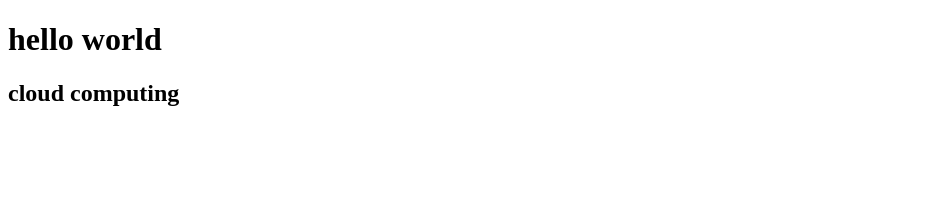
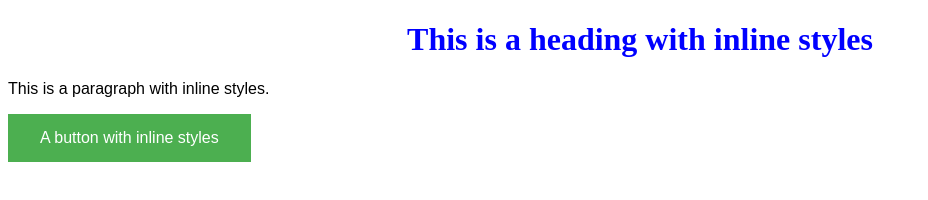
Before and after one commit to vedkamat/upload, a plain HTML site: page index.html in a window 1280 px wide. Shown: the whole page, without its empty margins (0-928 px from the left). Drawn offline with Linux system fonts and the light colour scheme.

Commit message:
Add files via upload

```diff
--- a/index.html
+++ b/index.html
@@ -1,12 +1,21 @@
 <!DOCTYPE html>
-<html lang="en">
+<html>
 <head>
-    <meta charset="UTF-8">
-    <meta name="viewport" content="width=device-width, initial-scale=1.0">
-    <title>hello world</title>
+  <title>Inline CSS Example</title>
 </head>
 <body>
-    <h1> hello world</h1>
-    <h2>cloud computing</h2>
+
+  <h1 style="color: blue; text-align: center;">This is a heading with inline styles</h1>
+  <p style="font-size: 16px; font-family: Arial;">This is a paragraph with inline styles.</p>
+  <button style="background-color: #4CAF50; /* Green */
+    border: none;
+    color: white;
+    padding: 15px 32px;
+    text-align: center;
+    text-decoration: none;
+    display: inline-block;
+    font-size: 16px;
+    cursor: pointer;">A button with inline styles</button>
+
 </body>
 </html>
```
